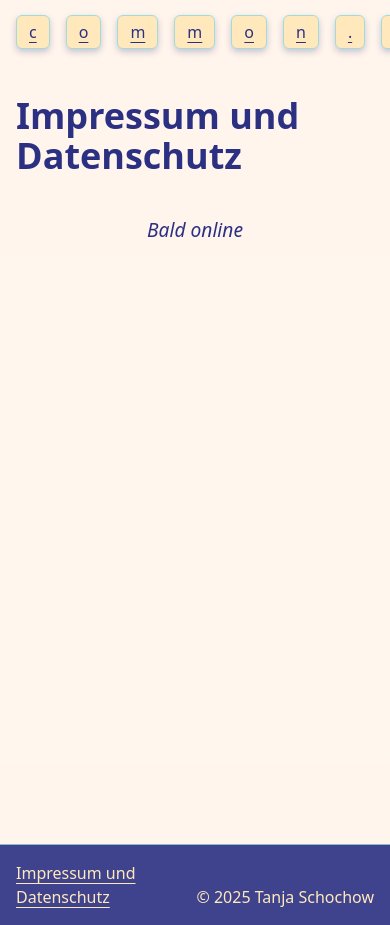
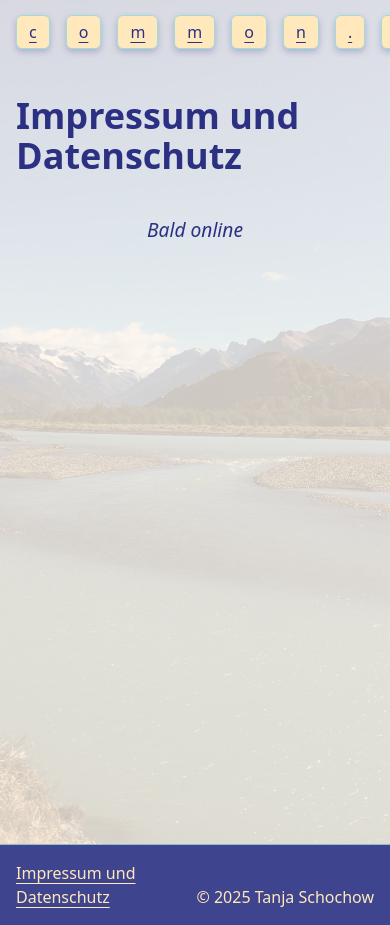
Before and after one commit to NinaHahne/tanja-shiatsu, a SvelteKit app: page /de/imprint in a window 390 px wide. Built offline with nearby package versions, Linux system fonts and the light colour scheme.

Commit message:
feat: added HeroImage on imprint/privacy page

```diff
--- a/src/routes/[locale]/imprint/+page.svelte
+++ b/src/routes/[locale]/imprint/+page.svelte
@@ -2,12 +2,15 @@
 
 <script lang="ts">
   import { t } from '$lib/translations';
+  import HeroImage from '$lib/components/HeroImage.svelte';
 </script>
 
 <svelte:head>
   <title>{$t('imprint.title')}</title>
 </svelte:head>
 
+<HeroImage classes="fixed inset-0 h-full w-full object-cover md:hidden" />
+
 <section class="relative flex min-h-dvh flex-col items-center gap-4 bg-background-alt/80 px-4 py-24">
   <h1 class="text-text">{$t('imprint.headline')}</h1>
   <p class="mt-2 text-[1.2rem] italic text-text">{$t('common.soon')}</p>
```
